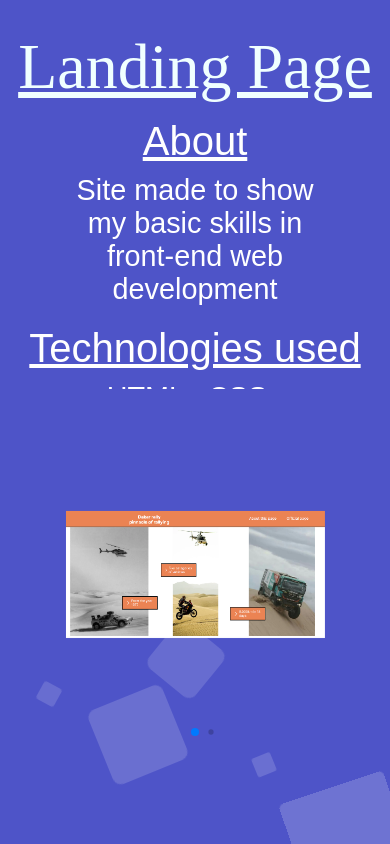
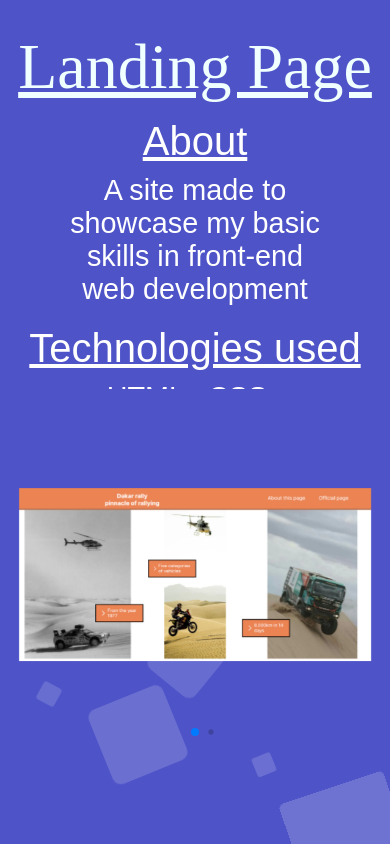
Before and after one commit to MreH66/Portfolio, a React (Vite) app: page /website in a window 390 px wide. Built offline with nearby package versions, Linux system fonts and the light colour scheme; a web font is replaced by a local one.

Commit message:
small change

```diff
--- a/src/App.jsx
+++ b/src/App.jsx
@@ -26,7 +26,7 @@ const webShopPic = [
 const textWebShop = {
   title: "Web shop",
   about:
-    "Dynamic web shop with functionality for admin to post new items to shop",
+    "Dynamic web shop with functionality for the admin to post new items to the shop",
   skills:
     " HTML , CSS , JavaScript , React , React router dom , Firebase (Firestore, Authentication , storage) ...",
 };
@@ -39,7 +39,8 @@ const landingPagePic = [
 
 const textLendingPage = {
   title: "Landing Page",
-  about: "Site made to show my basic skills in front-end web development",
+  about:
+    "A site made to showcase my basic skills in front-end web development",
   skills: "HTML , CSS , JavaScript , Next.js",
 };
 
--- a/src/components/webshopPage/webShop.jsx
+++ b/src/components/webshopPage/webShop.jsx
@@ -43,7 +43,7 @@ function WebsitePage({ pics, text }) {
               <p className={c.mainText}>{text.skills}</p>
             </div>
           </div>
-          <div>
+          <div className={c.imgDivSmallScreen}>
             <>
               <Swiper
                 pagination={{
--- a/src/components/webshopPage/webShop.module.css
+++ b/src/components/webshopPage/webShop.module.css
@@ -103,7 +103,7 @@ position: absolute;
     .mainImg {
         height: 40vh;
 
-        width: 70%;
+        width: 95%;
         object-fit: scale-down;
     }
 
```
